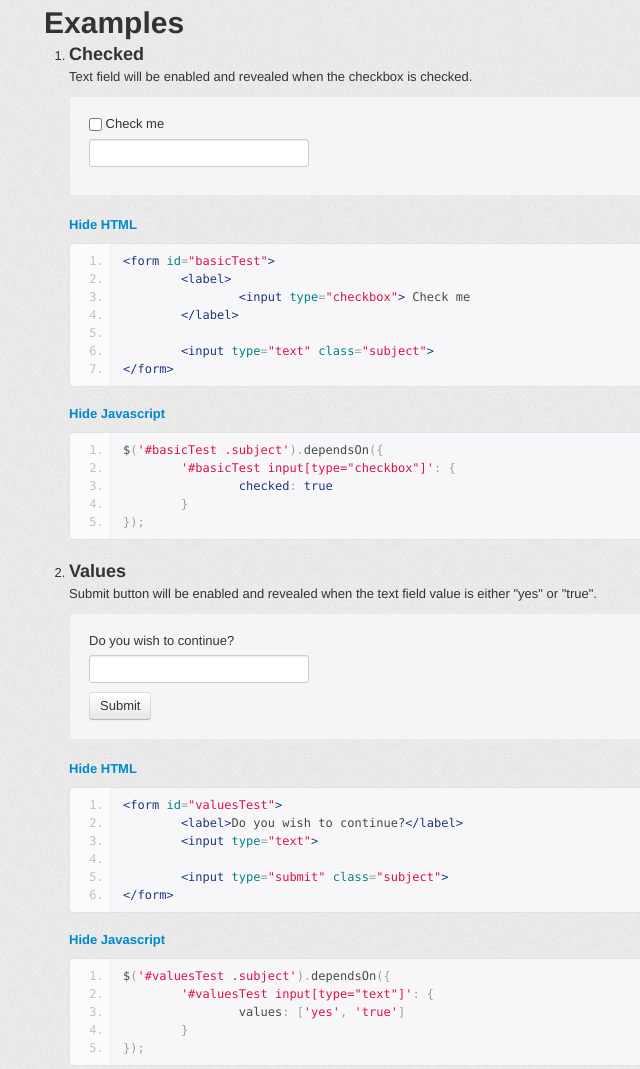
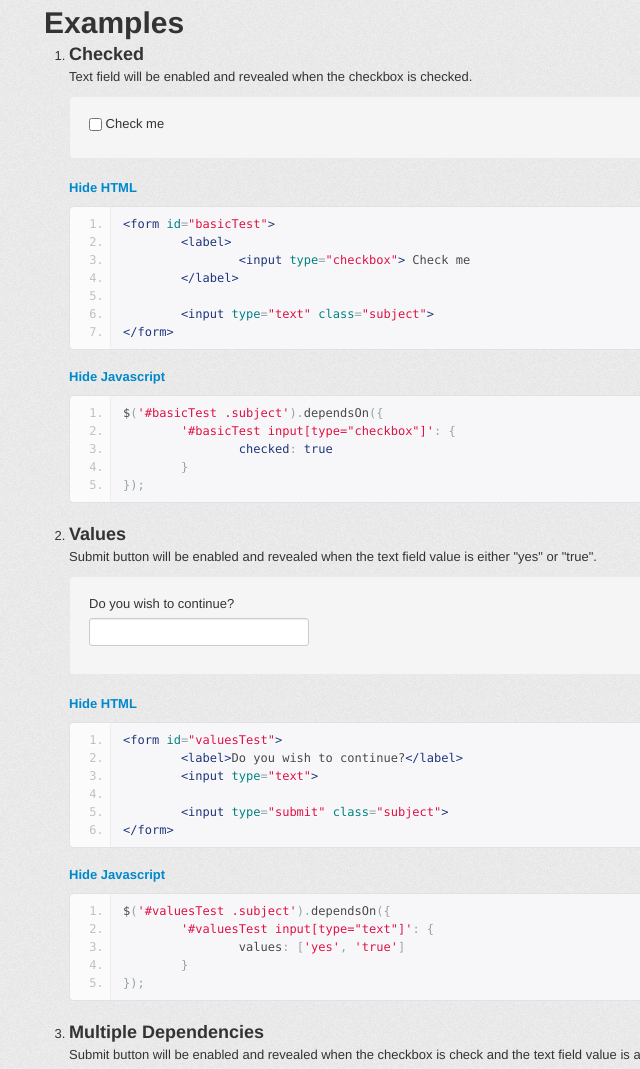
Before and after one commit to dstreet/dependsOn, a plain HTML site: page index.html in a window 1280 px wide. Shown: the part 2620-3689 px from the top of the page, without its empty margins (126-766 px from the left). Drawn offline with nearby package versions, Linux system fonts and the light colour scheme.

Commit message:
Update gh-pages

```diff
--- a/index.html
+++ b/index.html
@@ -5,7 +5,7 @@
 		<script type="text/javascript" src="assets/js/bootstrap-scrollspy.js"></script>
 		<script type="text/javascript" src="assets/js/google-code-prettify/prettify.js"></script>
 
-		<script type="text/javascript" src="../dependsOn-1.0.0.min.js"></script>
+		<script type="text/javascript" src="assets/js/dependsOn-1.0.0.min.js"></script>
 
 		<link href="assets/css/style.css" rel="stylesheet">
 		<link href="assets/css/prettify.css" rel="stylesheet">
```
